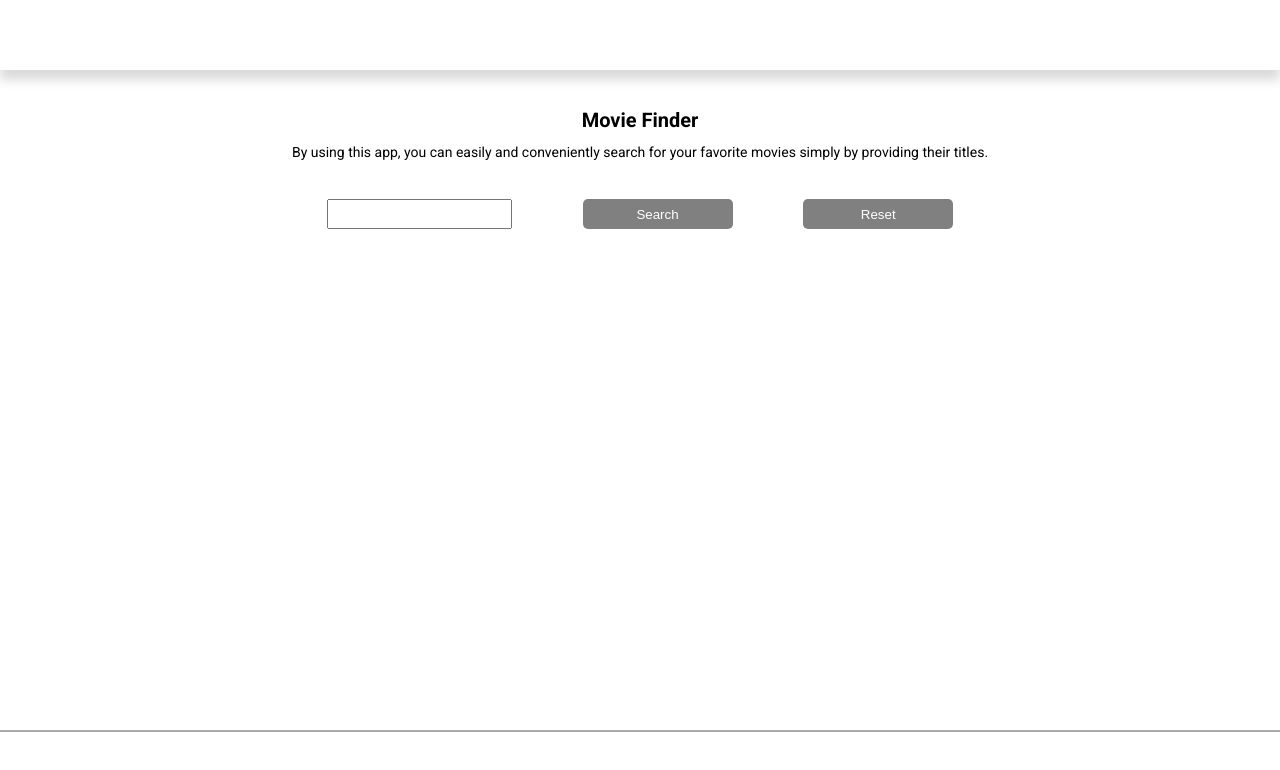
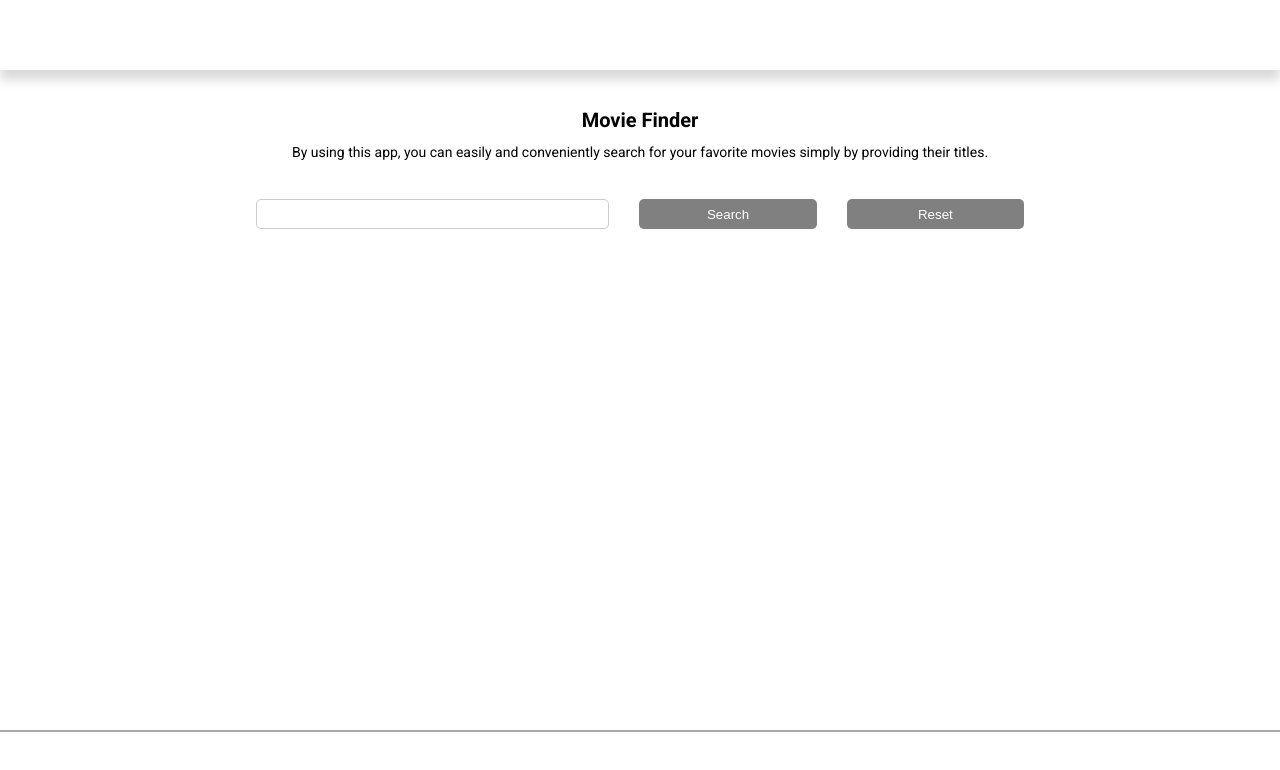
Before and after one commit to Guilherme-NL/seeker, a React (Create React App) app in the folder front-end/: page / in a window 1280 px wide. Shown: the top 770 px of the page. Built offline with nearby package versions, Linux system fonts and the light colour scheme.

Commit message:
feat: add styled Input

```diff
--- a/front-end/src/components/Button.js
+++ b/front-end/src/components/Button.js
@@ -7,8 +7,9 @@ export default function Button({ label, onClick }) {
 const CustomButton = styled.button`
   border-radius: 5px;
   height: 30px;
-  width: 150px;
+  width: 50%;
   border: none;
   background-color: gray;
   color: white;
+  cursor: pointer;
 `;
--- /dev/null
+++ b/front-end/src/components/Input.js
@@ -0,0 +1,21 @@
+import styled from "styled-components";
+
+export default function Input({ type, placeholder, value, onChange }) {
+  return (
+    <CustomInput
+      type={type}
+      className="default-input"
+      placeholder={placeholder}
+      value={value}
+      onChange={onChange}
+    />
+  );
+}
+
+const CustomInput = styled.input`
+  padding: 10px;
+  height: 30px;
+  width: 100%;
+  border-radius: 5px;
+  border: 1px solid #ccc;
+`;
--- a/front-end/src/components/Search.js
+++ b/front-end/src/components/Search.js
@@ -1,5 +1,6 @@
 import styled from "styled-components";
 import Button from "./Button";
+import Input from "./Input";
 
 export default function Search() {
   return (
@@ -12,7 +13,7 @@ export default function Search() {
         </p>
       </AppTitle>
       <SearchBar>
-        <input></input>
+        <Input />
         <Button label="Search" />
         <Button label="Reset" />
       </SearchBar>
@@ -26,7 +27,10 @@ const Container = styled.div`
 
 const SearchBar = styled.div`
   display: flex;
-  justify-content: space-evenly;
+  justify-content: center;
+  Button {
+    margin-left: 30px;
+  }
 `;
 
 const AppTitle = styled.div`
```
